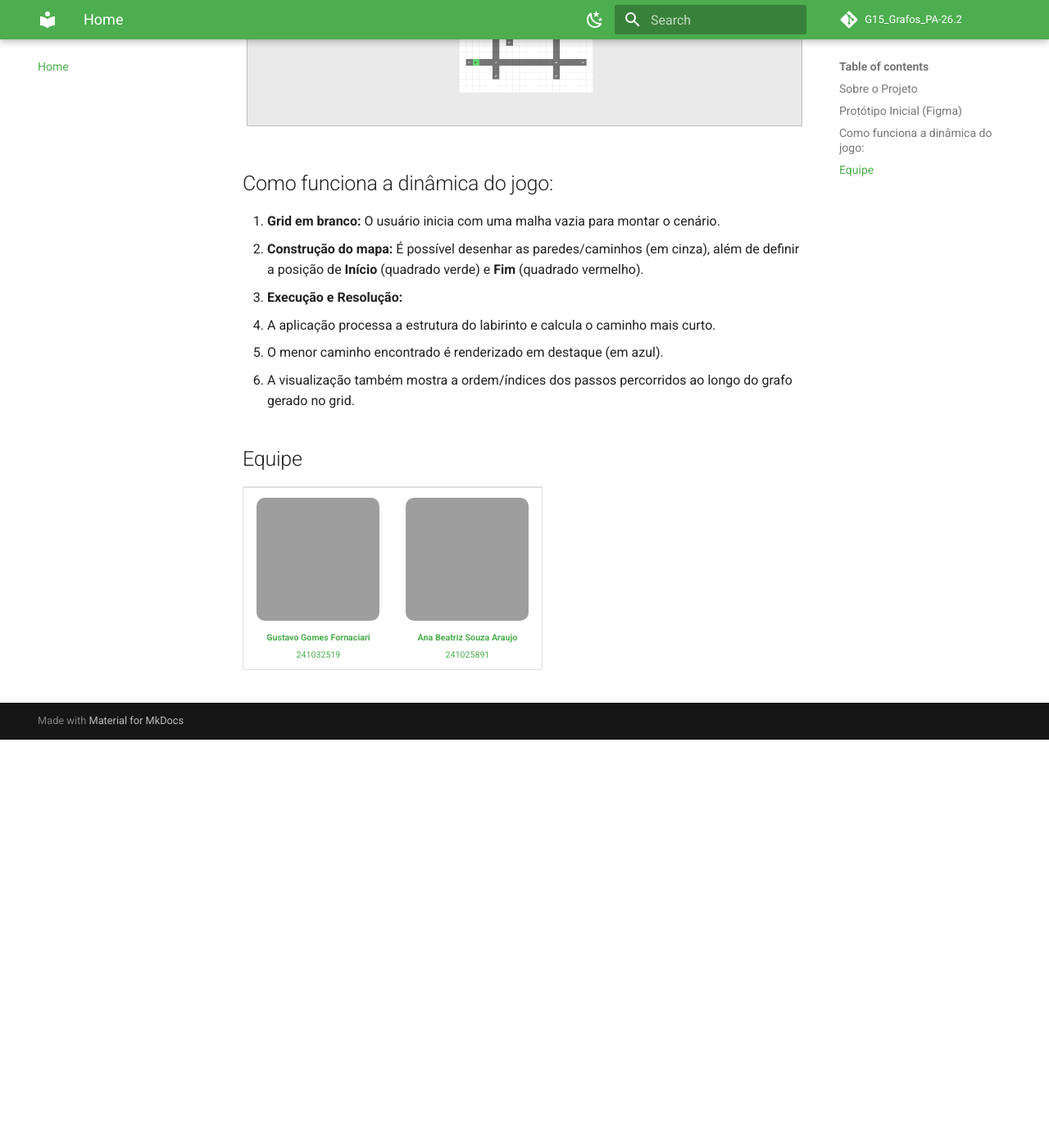
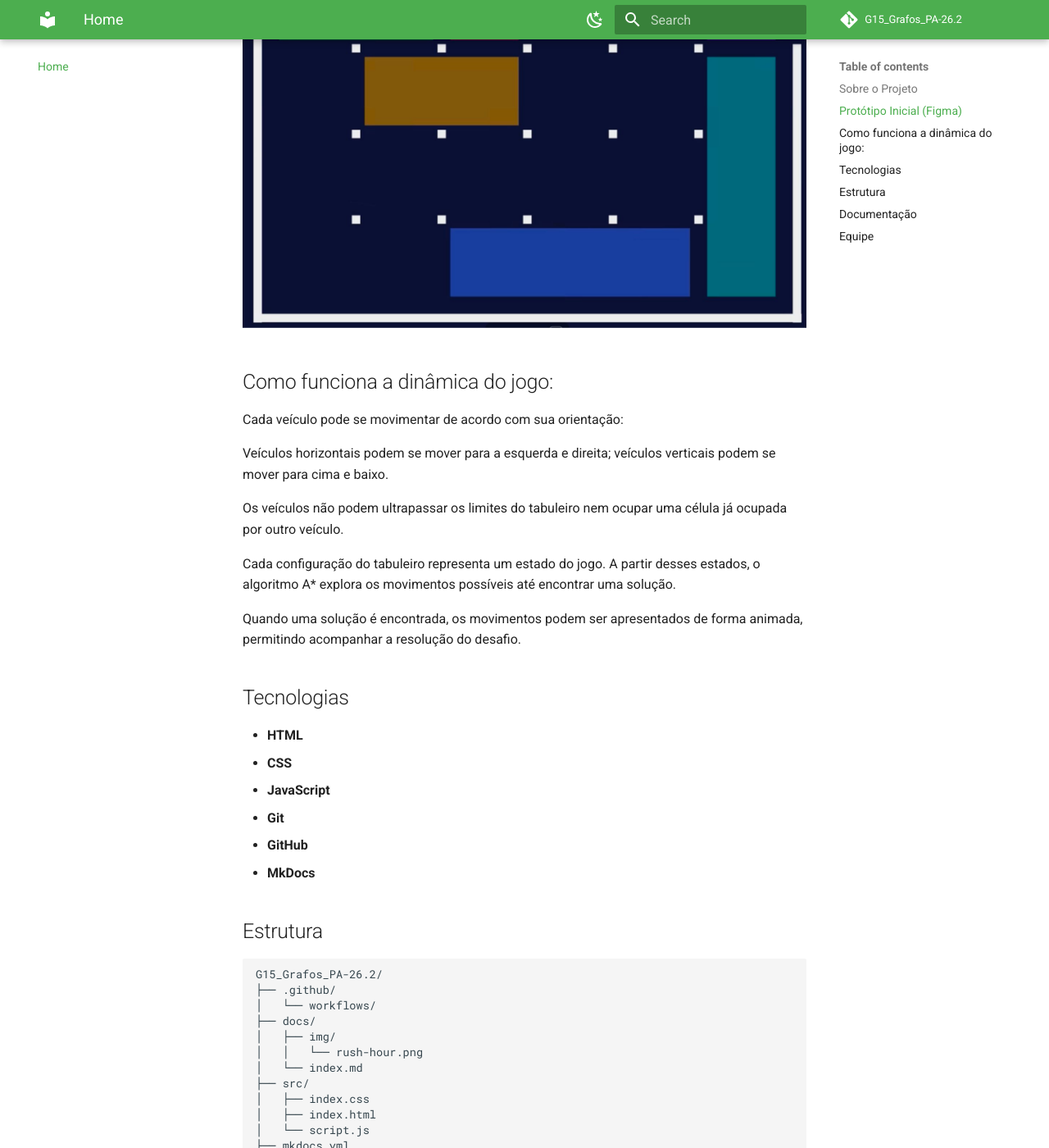
Before and after one commit to projeto-de-algoritmos-2026/G15_Grafos_PA-26.2, an MkDocs documentation site: the page built from docs/index.md, in a window 1280 px wide and 1400 px high, scrolled down 874 px. Shown: the whole window at 82% size. Built offline with MkDocs 1.6.1 and Material for MkDocs 9.7.7, drawn with Linux system fonts in a browser that asks for light colours; comment, search, counter and statistics services are not loaded; before the commit the page ends 1776 px from its top, so only the background shows below that; some of the changed text lies outside the part shown; grey boxes are pictures that could not be loaded.

Commit message:
docs: atualizacao do projeto

````diff
--- a/docs/index.md
+++ b/docs/index.md
@@ -1,40 +1,86 @@
 # Projeto de Algoritmos - Grupo 15
 
-Repositório dedicado ao primeiro trabalho da disciplina de Projeto de Algoritmos (PA), ministrada pelo professor Maurício Serrano na UnB.
+Repositório do primeiro trabalho da disciplina Projeto de Algoritmos (PA), ministrada pelo professor Maurício Serrano, na Universidade de Brasília (UnB).
 
 ## Sobre o Projeto
 
-A ideia do projeto é um visualizador/jogo em grid onde o usuário consegue desenhar caminhos e labirintos de forma livre na tela, definindo um ponto inicial e um ponto final. Ao acionar a busca, a aplicação executa o algoritmo para encontrar e destacar a menor rota entre a origem e o destino.
+O projeto consiste no desenvolvimento de um solucionador do jogo Rush Hour, utilizando um tabuleiro 6 × 6. O objetivo é movimentar os veículos que bloqueiam o caminho do carro principal até que ele consiga alcançar a saída do tabuleiro. A aplicação permite jogar manualmente e também possui um Auto-Solver, que utiliza o algoritmo de busca heurística A* para encontrar uma solução automaticamente.
 
 ## Protótipo Inicial (Figma)
 
-![Prototipo 1](./img/figma_prototipo_1.png)
+![Prototipo 1](./img/figma_prototipo_1.jpeg)
 
 ## Como funciona a dinâmica do jogo:
 
-1. **Grid em branco:** O usuário inicia com uma malha vazia para montar o cenário.
-2. **Construção do mapa:** É possível desenhar as paredes/caminhos (em cinza), além de definir a posição de **Início** (quadrado verde) e **Fim** (quadrado vermelho).
-3. **Execução e Resolução:**
-   * A aplicação processa a estrutura do labirinto e calcula o caminho mais curto.
-   * O menor caminho encontrado é renderizado em destaque (em azul).
-   * A visualização também mostra a ordem/índices dos passos percorridos ao longo do grafo gerado no grid.
+Cada veículo pode se movimentar de acordo com sua orientação:
+
+Veículos horizontais podem se mover para a esquerda e direita;
+veículos verticais podem se mover para cima e baixo.
+
+Os veículos não podem ultrapassar os limites do tabuleiro nem ocupar uma célula já ocupada por outro veículo.
+
+Cada configuração do tabuleiro representa um estado do jogo. A partir desses estados, o algoritmo A* explora os movimentos possíveis até encontrar uma solução.
+
+Quando uma solução é encontrada, os movimentos podem ser apresentados de forma animada, permitindo acompanhar a resolução do desafio.
+
+## Tecnologias
+
+* **HTML**
+* **CSS**
+* **JavaScript**
+* **Git**
+* **GitHub**
+* **MkDocs**
+
+
+## Estrutura
+
+```text
+G15_Grafos_PA-26.2/
+├── .github/
+│   └── workflows/
+├── docs/
+│   ├── img/
+│   │   └── rush-hour.png
+│   └── index.md
+├── src/
+│   ├── index.css
+│   ├── index.html
+│   └── script.js
+├── mkdocs.yml
+└── README.md
+```
+
+## Documentação
+
+A documentação completa do projeto está disponível no GitHub Pages.
+
+Nela são apresentados detalhes sobre o desenvolvimento da aplicação, a representação dos estados, a geração de movimentos, a heurística e a implementação do algoritmo A*.
+
+
 
 ## Equipe
 
 <table align="center">
   <tr>
-    <td align="center">
+    <td align="center" width="220px">
       <a href="https://github.com/GUGOFO">
-        <img src="https://github.com/GUGOFO.png" width="150px" alt="Gustavo Gomes Fornaciari" style="border-radius: 10px;"><br>
-        <sub><b>Gustavo Gomes Fornaciari</b></sub><br>
-        <sub>241032519</sub>
+        <img src="https://github.com/GUGOFO.png" width="130px" height="130px" style="border-radius: 50%; object-fit: cover; border: 3px solid #2da44e;" alt="Gustavo Gomes Fornaciari"><br><br>
+        <b>Gustavo Gomes Fornaciari</b>
+      </a><br>
+      <sub style="font-size: 12px; color: #57606a;">Matrícula: 241032519</sub><br><br>
+      <a href="https://github.com/GUGOFO">
+        <img src="https://img.shields.io/badge/GitHub-100000?style=flat-square&logo=github&logoColor=white" alt="GitHub">
       </a>
     </td>
-    <td align="center">
+    <td align="center" width="220px">
       <a href="https://github.com/AnnaBeatrizAraujo">
-        <img src="https://github.com/AnnaBeatrizAraujo.png" width="150px" alt="Ana Beatriz Souza Araujo" style="border-radius: 10px;"><br>
-        <sub><b>Ana Beatriz Souza Araujo</b></sub><br>
-        <sub>241025891</sub>
+        <img src="https://github.com/AnnaBeatrizAraujo.png" width="130px" height="130px" style="border-radius: 50%; object-fit: cover; border: 3px solid #2da44e;" alt="Ana Beatriz Souza Araujo"><br><br>
+        <b>Ana Beatriz Souza Araujo</b>
+      </a><br>
+      <sub style="font-size: 12px; color: #57606a;">Matrícula: 241025891</sub><br><br>
+      <a href="https://github.com/AnnaBeatrizAraujo">
+        <img src="https://img.shields.io/badge/GitHub-100000?style=flat-square&logo=github&logoColor=white" alt="GitHub">
       </a>
     </td>
   </tr>
````
Also changed, not shown: README.md (+63 -17 lines), docs/img/figma_prototipo_1.jpeg (added), docs/img/figma_prototipo_1.png (deleted).
